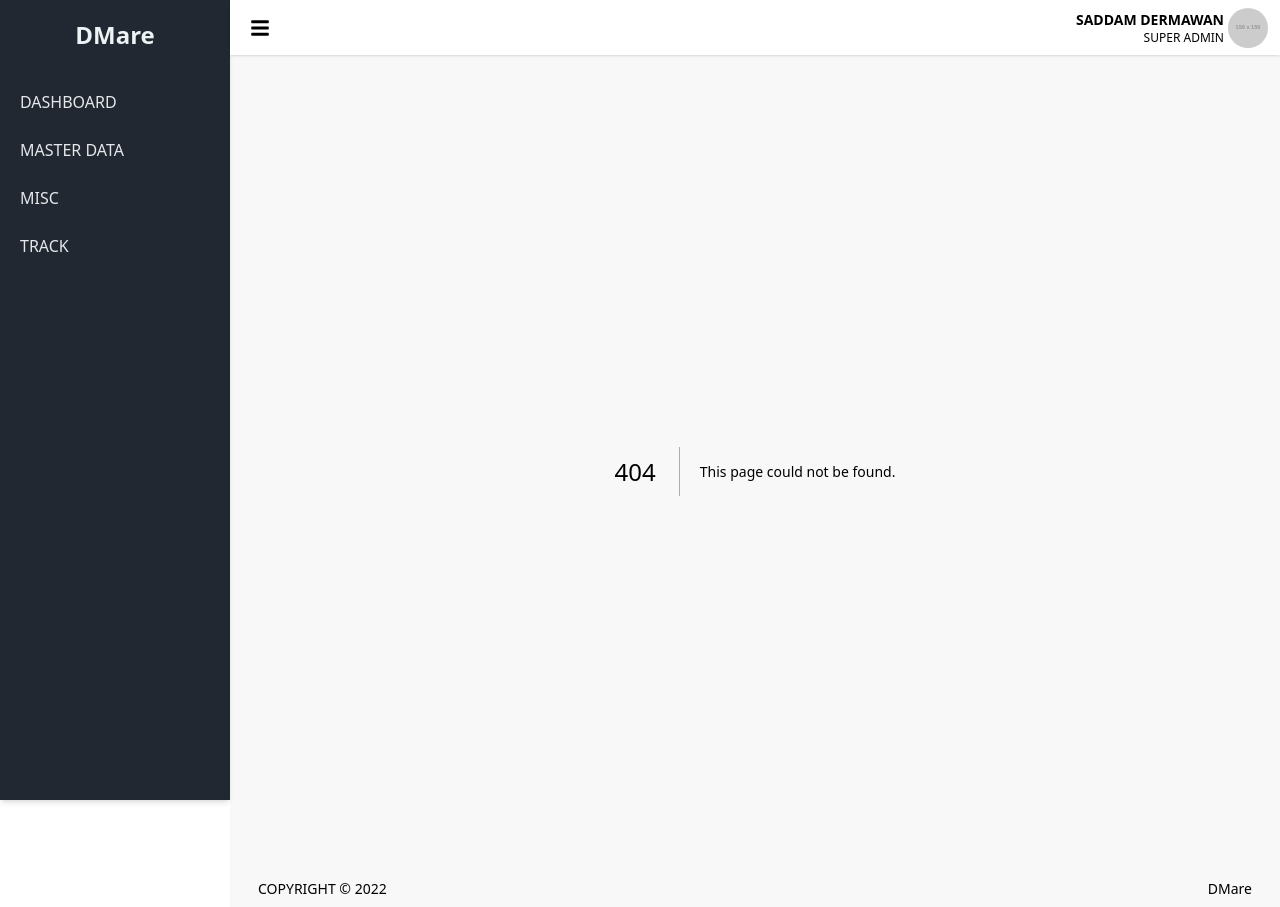
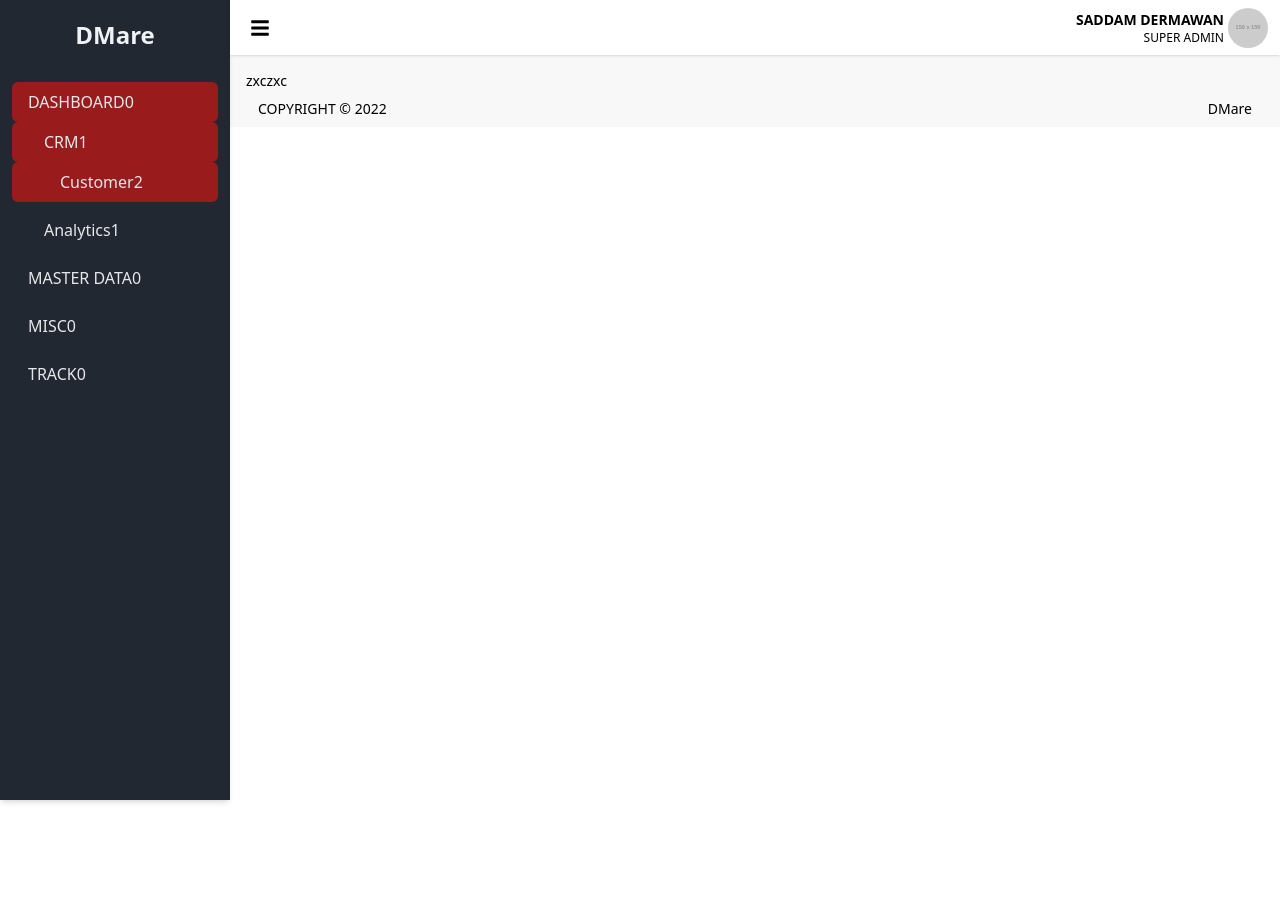
Before and after one commit to saddam-der/template-system-v2, a Next.js app: page /dashboard/crm/customer in a window 1280 px wide. Before the commit this address had no page. After the commit the page ends 800 px from the top, so only its background shows below. Built offline with nearby package versions, Linux system fonts and the light colour scheme.

Commit message:
sidebar vertical done

```diff
--- a/src/components/layouts/sidebar/vertical/item.tsx
+++ b/src/components/layouts/sidebar/vertical/item.tsx
@@ -1,7 +1,8 @@
-import React, { useState } from 'react';
+import React, { useState, useEffect } from 'react';
 import { useRouter } from 'next/router';
 import { navigationConfig } from '@configs/navigationConfig';
 import Link from 'next/link';
+import classNames from 'classnames';
 
 interface SubMenuItem {
   title: string;
@@ -18,7 +19,14 @@ interface MenuItemProps {
 const MenuItem: React.FC<MenuItemProps> = ({ item, depth = 0 }) => {
   const router = useRouter();
   const [open, setOpen] = useState(false);
-  const isActive = router.pathname === item.url;
+  // const isActive = router.pathname === item.url;
+  const isActive = router.pathname.includes(item.url);
+
+  useEffect(() => {
+    if (isActive) {
+      setOpen(true);
+    }
+  }, [isActive]);
 
   const toggleSubMenu = (event: React.MouseEvent) => {
     event.preventDefault();
@@ -30,17 +38,23 @@ const MenuItem: React.FC<MenuItemProps> = ({ item, depth = 0 }) => {
       {item.subMenu ? (
         <Link
           href="#"
-          className={`flex items-center p-2 rounded-md text-gray-200 hover:bg-gray-800 ${
-            isActive && 'bg-gray-800'
-          }`}
+          className={classNames(
+            'flex py-2 items-center rounded-md text-gray-200 hover:bg-gray-800',
+            isActive && 'bg-red-800',
+            depth === 0 ? 'pl-4' : '',
+            depth === 1 ? 'pl-8' : '',
+            depth === 2 ? 'pl-12' : '',
+            depth === 3 ? 'pl-16' : ''
+          )}
           onClick={toggleSubMenu}
         >
           {item.icon && (
-            <span className="mr-2">
+            <span className="">
               <i className={`bi bi-${item.icon}`}></i>
             </span>
           )}
           <span>{item.title}</span>
+          {depth}
           <span className="ml-auto">
             <i className={`bi bi-chevron-${open ? 'up' : 'down'}`}></i>
           </span>
@@ -48,16 +62,22 @@ const MenuItem: React.FC<MenuItemProps> = ({ item, depth = 0 }) => {
       ) : (
         <Link href={item.url}>
           <span
-            className={`flex items-center p-2 rounded-md text-gray-200 hover:bg-gray-800 ${
-              isActive && 'bg-gray-800'
-            }`}
+            className={classNames(
+              'flex items-center py-2 rounded-md text-gray-200 hover:bg-gray-800',
+              isActive && 'bg-red-800',
+              depth === 0 ? 'pl-4' : '',
+              depth === 1 ? 'pl-8' : '',
+              depth === 2 ? 'pl-12' : '',
+              depth === 3 ? 'pl-16' : ''
+            )}
           >
             {item.icon && (
-              <span className="mr-2">
+              <span className="">
                 <i className={`bi bi-${item.icon}`}></i>
               </span>
             )}
             <span>{item.title}</span>
+            {depth}
           </span>
         </Link>
       )}
@@ -72,7 +92,7 @@ const MenuItem: React.FC<MenuItemProps> = ({ item, depth = 0 }) => {
   );
 };
 
-const SidebarVerticalItem: React.FC = () => {
+const SidebarVerticalItem = () => {
   return (
     <div className="sidebar-vertical__wrapper flex text-base">
       <div className="p-3 w-full overflow-y-auto">
--- a/src/configs/navigationConfig.ts
+++ b/src/configs/navigationConfig.ts
@@ -11,14 +11,14 @@ export const navigationConfig: data[] = [
     url: '/dashboard',
     subMenu: [
       {
-        title: 'Dashboard',
+        title: 'CRM',
         icon: 'Fibox',
-        url: '/dashboard',
+        url: '/dashboard/crm',
         subMenu: [
           {
-            title: 'Dashboard 2',
+            title: 'Customer',
             icon: 'Fibox',
-            url: '/dashboard/test',
+            url: '/dashboard/crm/customer',
           },
         ],
       },
--- a/src/pages/dashboard/analytics/index.tsx
+++ b/src/pages/dashboard/analytics/index.tsx
@@ -1,3 +1,3 @@
 export default function Analytics() {
-  return <div className="">zxczxc</div>;
+  return <div className="">zcxfeewsdg</div>;
 }
--- a/src/pages/dashboard/analytics/sales/index.tsx
+++ b/src/pages/dashboard/analytics/sales/index.tsx
@@ -1,3 +1,3 @@
 export default function AnalyticsSales() {
-  return <div className="">zxczxc</div>;
+  return <div className="">zxfsdgsdsdfdsfczxc</div>;
 }
--- /dev/null
+++ b/src/pages/dashboard/crm/customer/index.tsx
@@ -0,0 +1,3 @@
+export default function DashboardTest() {
+  return <div className="">zxczxc</div>;
+}
```
Also changed, not shown: src/pages/dashboard/crm/index.tsx (renamed from src/pages/dashboard/test/index.tsx).
